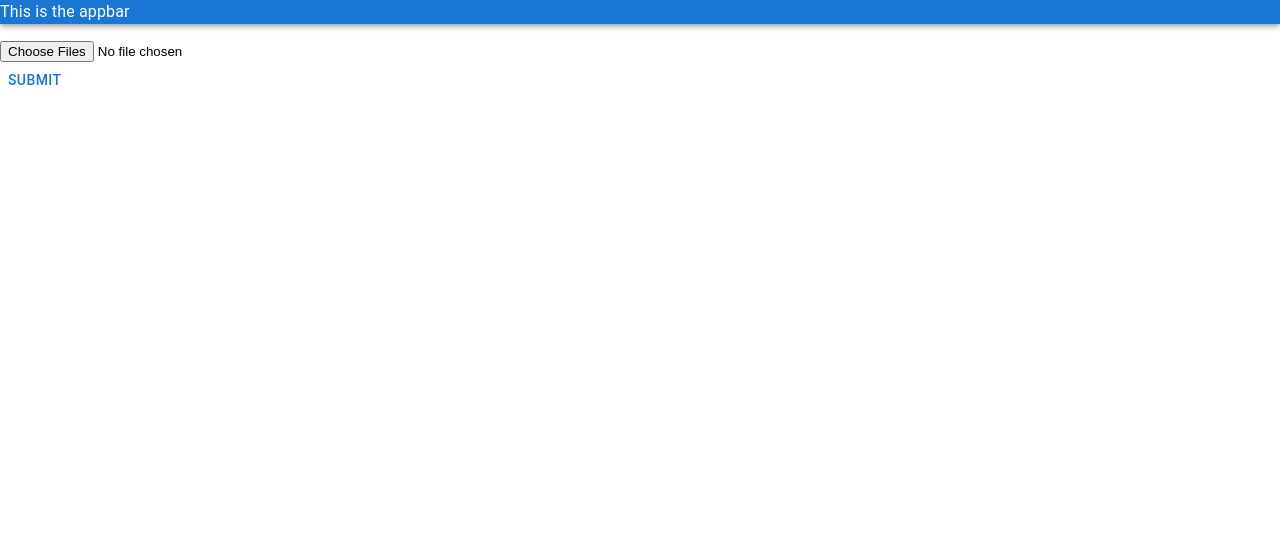
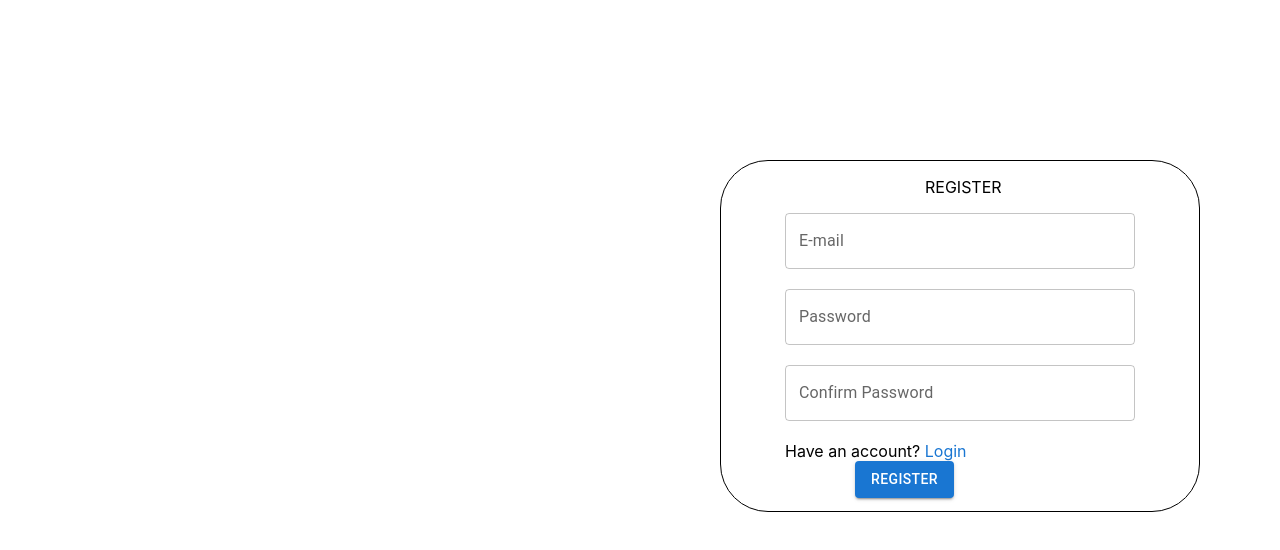
Before and after one commit to maximinjoshua/naswebapplication, a React (Create React App) app in the folder nasfrontend/: page /register in a window 1280 px wide. Shown: the top 550 px of the page. Built offline with nearby package versions, Linux system fonts and the light colour scheme.

Commit message:
Basic Frontend Setup

```diff
--- a/nasfrontend/package.json
+++ b/nasfrontend/package.json
@@ -5,13 +5,15 @@
   "dependencies": {
     "@emotion/react": "^11.13.3",
     "@emotion/styled": "^11.13.0",
+    "@mui/icons-material": "^6.1.7",
     "@mui/material": "^6.1.6",
     "@testing-library/jest-dom": "^5.17.0",
     "@testing-library/react": "^13.4.0",
     "@testing-library/user-event": "^13.5.0",
     "react": "^18.3.1",
     "react-dom": "^18.3.1",
-    "react-scripts": "5.0.1",
+    "react-router-dom": "^6.28.0",
+    "react-scripts": "^5.0.1",
     "web-vitals": "^2.1.4"
   },
   "scripts": {
--- a/nasfrontend/src/App.js
+++ b/nasfrontend/src/App.js
@@ -1,11 +1,15 @@
-import logo from './logo.svg';
 import './App.css';
-import PrivateLayout from './layouts/PrivateLayout';
+import { Routes, Route} from "react-router-dom";
+import Login from './layouts/Login';
+import Register from './layouts/Register';
+import Home from './layouts/Home';
 
 function App() {
-  return <>
-  <PrivateLayout/>
-  </>
+  return (<Routes>
+            <Route path="/" element={<Login />}></Route>
+            <Route path="/register" element={<Register />}></Route>
+            <Route path="/home" element={<Home />}></Route>
+          </Routes>)
 }
 
 export default App;
--- a/nasfrontend/src/index.js
+++ b/nasfrontend/src/index.js
@@ -3,12 +3,18 @@ import ReactDOM from 'react-dom/client';
 import './index.css';
 import App from './App';
 import reportWebVitals from './reportWebVitals';
+import { BrowserRouter } from 'react-router-dom';
 
 const root = ReactDOM.createRoot(document.getElementById('root'));
 root.render(
-  <React.StrictMode>
-    <App />
-  </React.StrictMode>
+  <BrowserRouter future={{
+    v7_startTransition: true,
+    v7_relativeSplatPath: true,
+  }}>
+    <React.StrictMode>
+      <App />
+    </React.StrictMode>
+  </BrowserRouter>
 );
 
 // If you want to start measuring performance in your app, pass a function
--- /dev/null
+++ b/nasfrontend/src/layouts/Home.js
@@ -0,0 +1,30 @@
+import React from 'react'
+import { Divider, Drawer, List, ListItem, ListItemButton, ListItemIcon, ListItemText, Toolbar } from '@mui/material'
+import HomeIcon from '@mui/icons-material/Home';
+import PersonIcon from '@mui/icons-material/Person';
+import LogoutIcon from '@mui/icons-material/Logout';
+
+function Home() {
+  return (
+    <Drawer
+    variant="permanent"
+    anchor="left">
+        <Toolbar />
+        <Divider />
+        <List>
+            {["Home","Admin","LogOut"].map((text,i)=>(
+                <ListItem key={text}>
+                    <ListItemButton>
+                        <ListItemIcon>
+                            {i ===0 ? <HomeIcon />:i ===1 ? <PersonIcon />:<LogoutIcon />}
+                        </ListItemIcon>
+                        <ListItemText primary={text} />
+                    </ListItemButton>
+                </ListItem>
+            ))}
+        </List>
+    </Drawer>
+  )
+}
+
+export default Home
--- /dev/null
+++ b/nasfrontend/src/layouts/Login.js
@@ -0,0 +1,37 @@
+import React from 'react'
+import { useNavigate } from 'react-router-dom';
+import { TextField,Button,Link,Box } from '@mui/material'
+
+
+function Login() {
+  const navigate=useNavigate();
+  function check(){
+    console.log("Form Submited");
+    navigate('/home');
+  }
+  return (<>
+  <Box sx={{width:350,height:250,marginTop:20,marginLeft:90,border:'1px solid black',paddingLeft:8,paddingRight:8,borderRadius:12}}>
+    <p style={{paddingLeft:145}}>LOGIN</p>
+    <div style={{ marginBottom: 20 }}><TextField
+    fullWidth
+    id="outlined-email"
+    label="E-mail"
+    type="email"
+    />
+    </div>
+    <div style={{ marginBottom: 20 }}>
+    <TextField
+    fullWidth
+    id="outlined-password"
+    label="Password"
+    type="password"
+    />
+    </div>
+    <p style={{display:'inline'}}>Don't have an account?<Link href="../register" underline='none'>Register</Link></p>
+    <Button style={{marginLeft:42}} variant="contained" onClick={check}>Login</Button>
+  </Box>
+    </>
+  )
+}
+
+export default Login
--- /dev/null
+++ b/nasfrontend/src/layouts/Register.js
@@ -0,0 +1,44 @@
+import React from 'react'
+import { useNavigate } from 'react-router-dom';
+import { TextField,Button,Link,Box } from '@mui/material'
+
+function Register() {
+    const navigate=useNavigate();
+    function check(){
+        console.log("Register Button Clicked");
+        navigate('/');
+    }
+  return (<>
+    <Box sx={{width:350,height:350,marginTop:20,marginLeft:90,border:'1px solid black',paddingLeft:8,paddingRight:8,borderRadius:12}}>
+      <p style={{paddingLeft:140}}>REGISTER</p>
+      <div style={{ marginBottom: 20 }}><TextField
+      fullWidth
+      id="outlined-email"
+      label="E-mail"
+      type="email"
+      />
+      </div>
+      <div style={{ marginBottom: 20 }}>
+      <TextField
+      fullWidth
+      id="outlined-password"
+      label="Password"
+      type="password"
+      />
+      </div>
+      <div style={{ marginBottom: 20 }}>
+      <TextField
+      fullWidth
+      id="outlined-confirm-password"
+      label="Confirm Password"
+      type="password"
+      />
+      </div>
+      <p style={{display:'inline'}}>Have an account? <Link href="/" underline='none'>Login</Link></p>
+      <Button style={{marginLeft:70}} variant="contained" onClick={check}>Register</Button>
+    </Box>
+      </>
+  )
+}
+
+export default Register
```
Also changed, not shown: nasfrontend/src/layouts/Header.js (added, +8 -0 lines).
